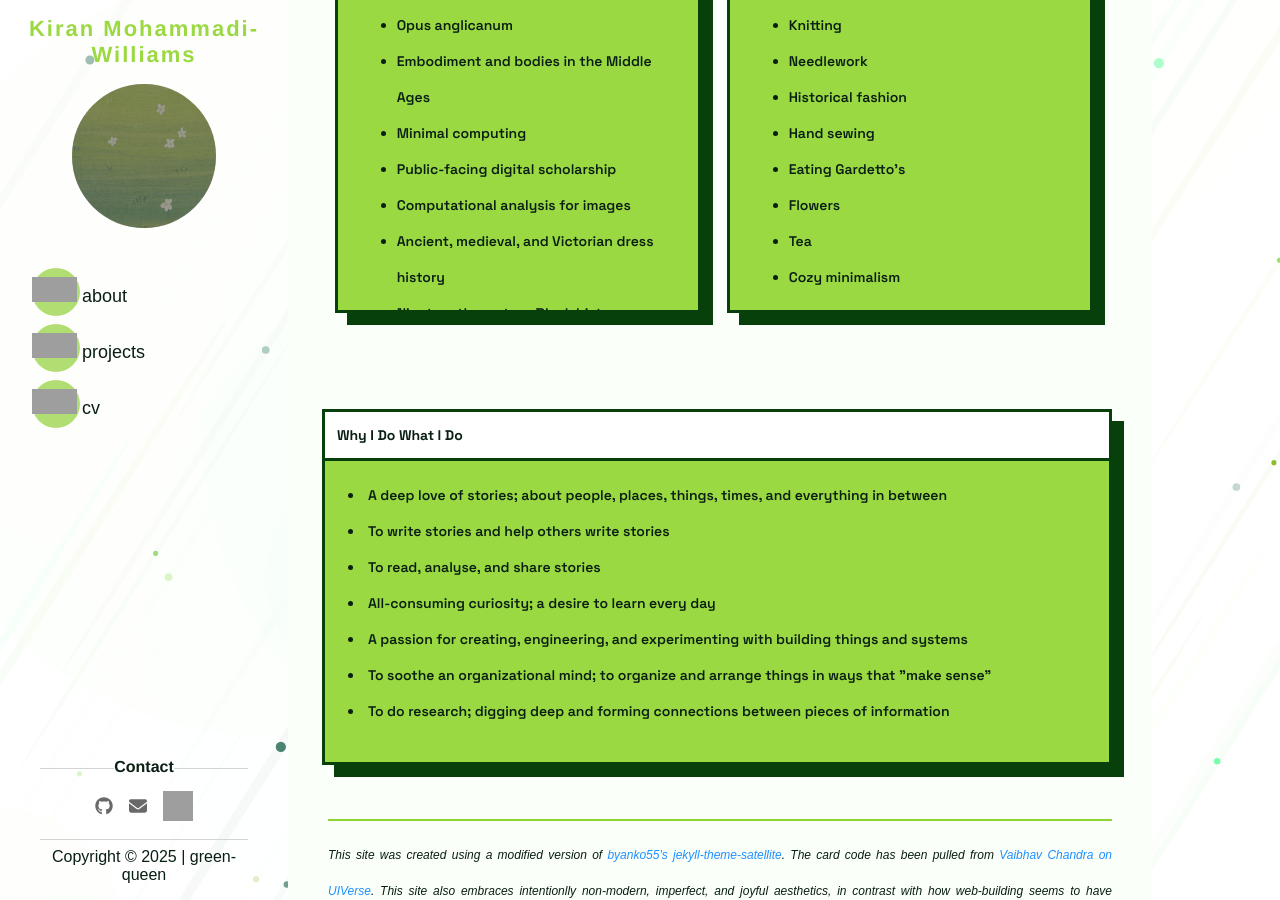
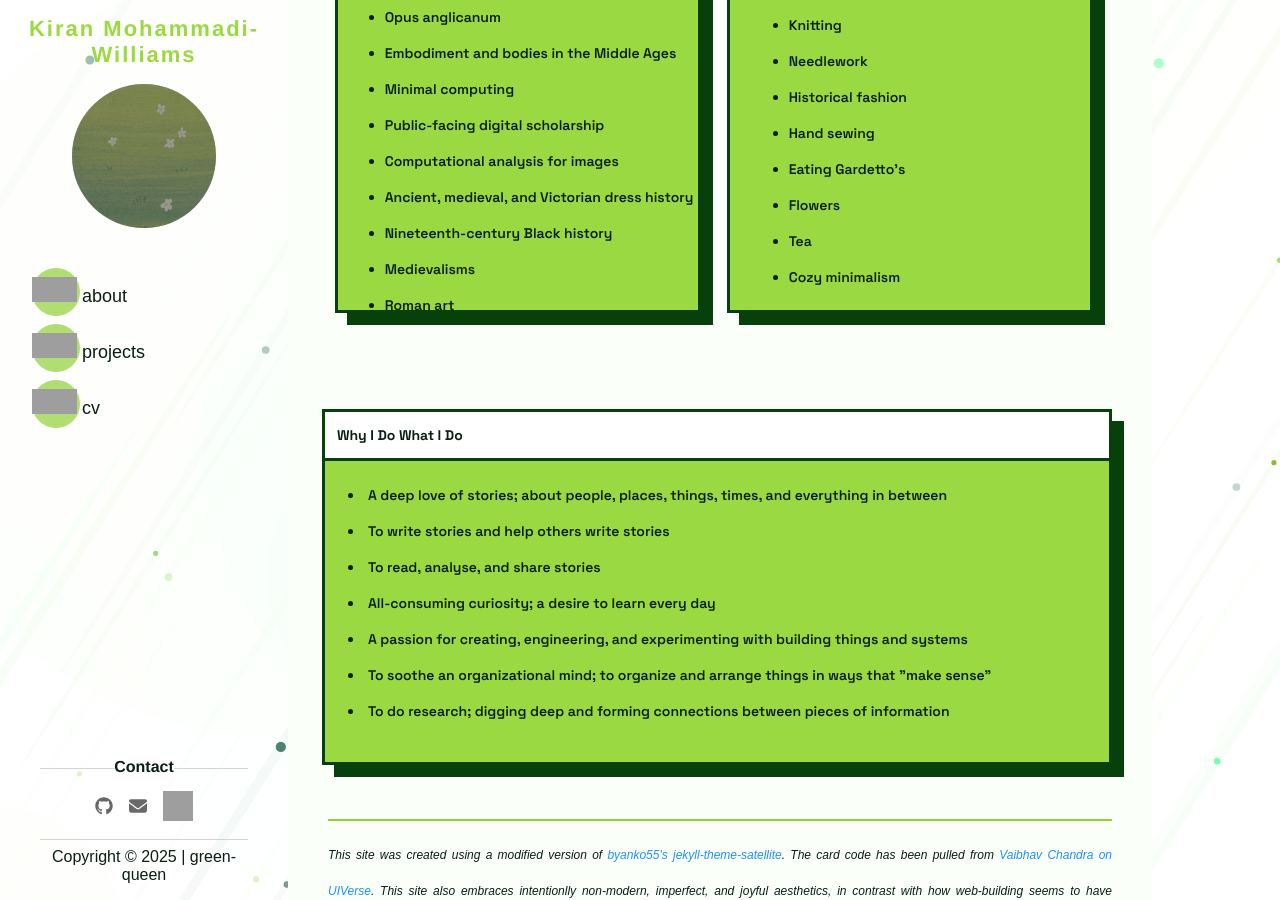
Before and after one commit to green-queen/green-queen.github.io, a Jekyll site: the page built from _pages/index.md, in a window 1280 px wide and 900 px high, scrolled down 1498 px. Built offline with Jekyll 4.4.1, drawn with Linux system fonts in a browser that asks for light colours; some web fonts are replaced; grey boxes are pictures that could not be loaded.

Commit message:
Adjust card content styling in index page
Removed padding from the content div in the card section.

```diff
--- a/_pages/index.md
+++ b/_pages/index.md
@@ -39,9 +39,9 @@ I'm an avid knitter, embroiderer, reader, and cat parent to a seven-year-old Tor
 <hr>
 
 <div class="card-gallery">
-  <div class="card" style="height:520px; width:46%; padding: 0px;">
+  <div class="card" style="height:520px; width:46%;">
     <div class="head">Research Interests</div>
-    <div class="content">
+    <div class="content" style="padding: 0px;">
        <ul>
            <li>The Syon Cope</li>
            <li>Medieval England</li>
```
